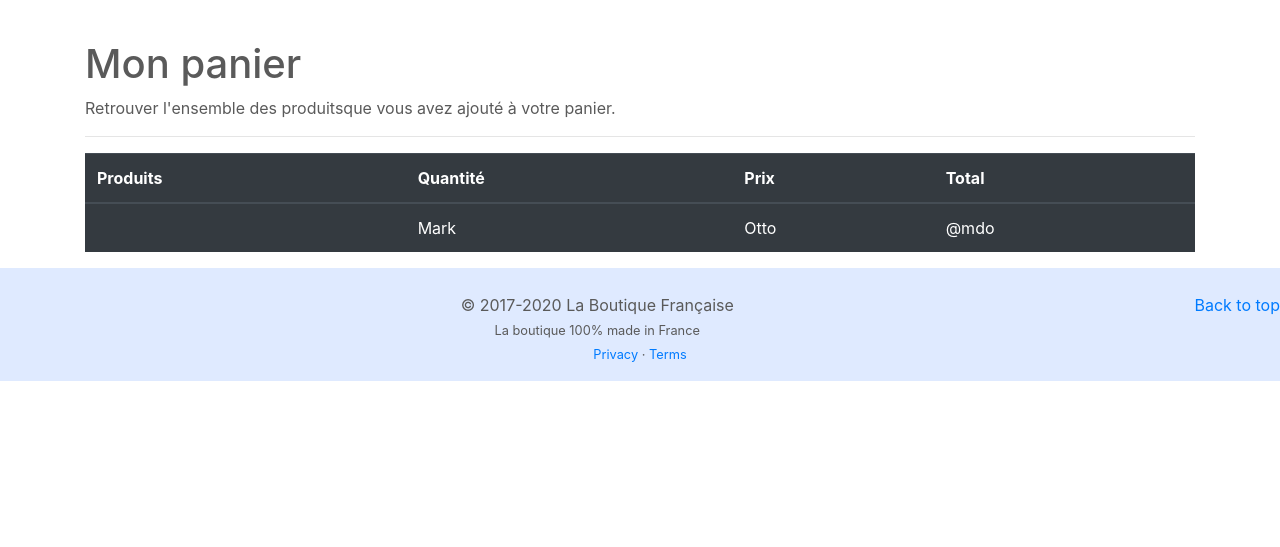
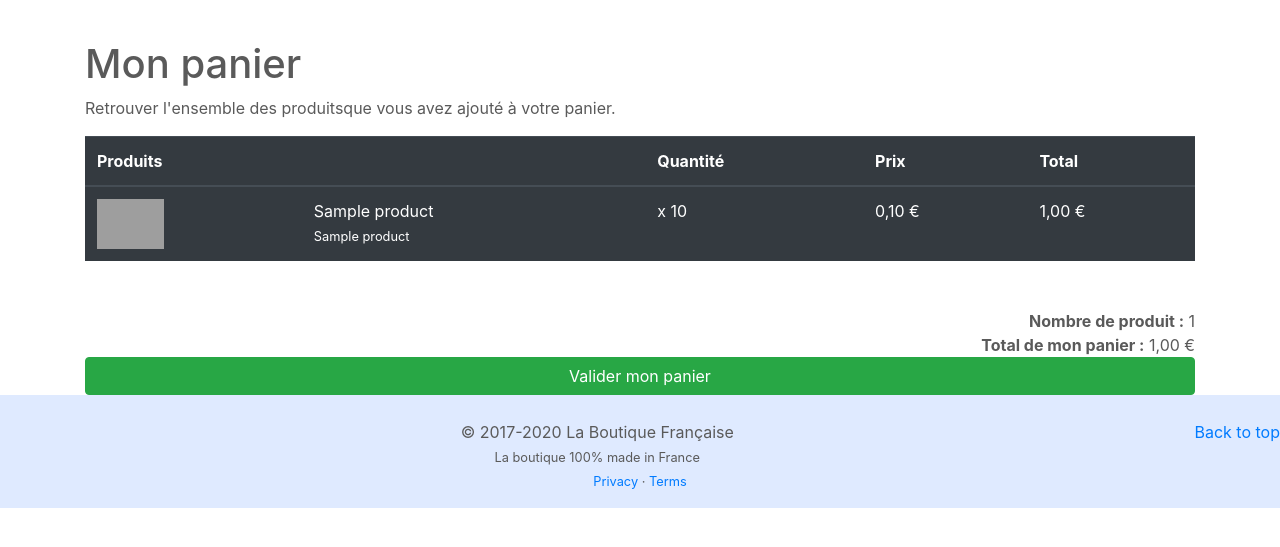
Before and after one commit to xive30/laboutiquefrancaise, a Symfony app: template templates/cart/index.html.twig in a window 1280 px wide. Shown: the part 56-603 px from the top of the page. Run offline with Twig, Linux system fonts and the light colour scheme; the template is opened without the code that fills it: most values are stand-ins (such as "Sample title", 1, 10 or a date in 2020); some libraries are stand-ins or nearby versions; grey boxes are pictures that could not be loaded.

Commit message:
bug panier

```diff
--- a/templates/cart/index.html.twig
+++ b/templates/cart/index.html.twig
@@ -5,27 +5,39 @@
 {% block content %}
     <h1>Mon panier</h1>
     Retrouver l'ensemble des produitsque vous avez ajouté à votre panier.
-    <hr>
-    <table class="table table-hover table-dark">
+
+    <table class="table table-hover table-dark mt-3">
   <thead>
     <tr>
       <th scope="col">Produits</th>
+      <th scope="col"></th>
       <th scope="col">Quantité</th>
       <th scope="col">Prix</th>
       <th scope="col">Total</th>
     </tr>
   </thead>
   <tbody>
+  {% set total = null %}
   {% for product in cart %}
-    {{ dump(product) }}
     <tr>
-      <td>{{ product.product.name }}</td>
-      <td>Mark</td>
-      <td>Otto</td>
-      <td>@mdo</td>
+      <td>
+        <img src="/uploads/{{ product.product.illustration }}" alt="{{ product.product.name }}" height="50px">
+      </td>
+      <td>
+        {{ product.product.name }} <br>
+        <small>{{ product.product.subtitle }}</small>
+      </td>
+      <td>x {{ product.quantity }}</td>
+      <td>{{ (product.product.price / 100) |number_format(2, ',', '.') }} €</td>
+      <td>{{ (product.product.price * product.quantity / 100) |number_format(2, ',', '.') }} €</td>
     </tr>
+    {% set total = total + (product.product.price * product.quantity) %}
     {% endfor %}
   </tbody>
 </table>
-
+  <div class="text-right mt-5">
+    <b>Nombre de produit :</b> {{ cart|length }} <br>
+    <b>Total de mon panier :</b> {{ (total / 100) |number_format(2, ',', '.') }} €
+    <a href="" class="btn btn-success btn-block">Valider mon panier</a>
+  </div>
 {% endblock %}
```
